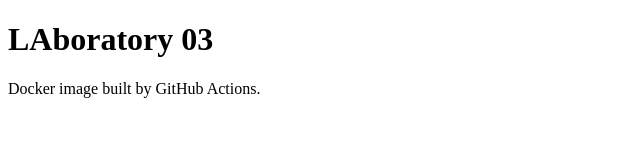
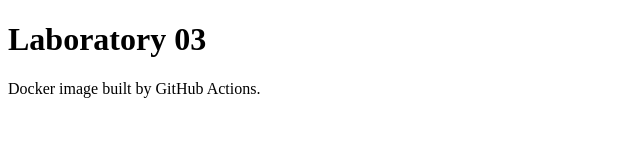
Before and after one commit to vessandoval/platform-engineering-journey, a plain HTML site: page docker/laboratory-03/index.html in a window 1280 px wide. Shown: the whole page, without its empty margins (0-640 px from the left). Drawn offline with Linux system fonts and the light colour scheme.

Commit message:
Correción en index.html para LAboratory

```diff
--- a/docker/laboratory-03/index.html
+++ b/docker/laboratory-03/index.html
@@ -4,7 +4,7 @@
 	<title>Platform Engineering Journey</title>
 </head>
 <body>
-	<h1>LAboratory 03</h1>
+	<h1>Laboratory 03</h1>
 	<p>Docker image built by GitHub Actions.</p>
 </body>
 </html>
```
